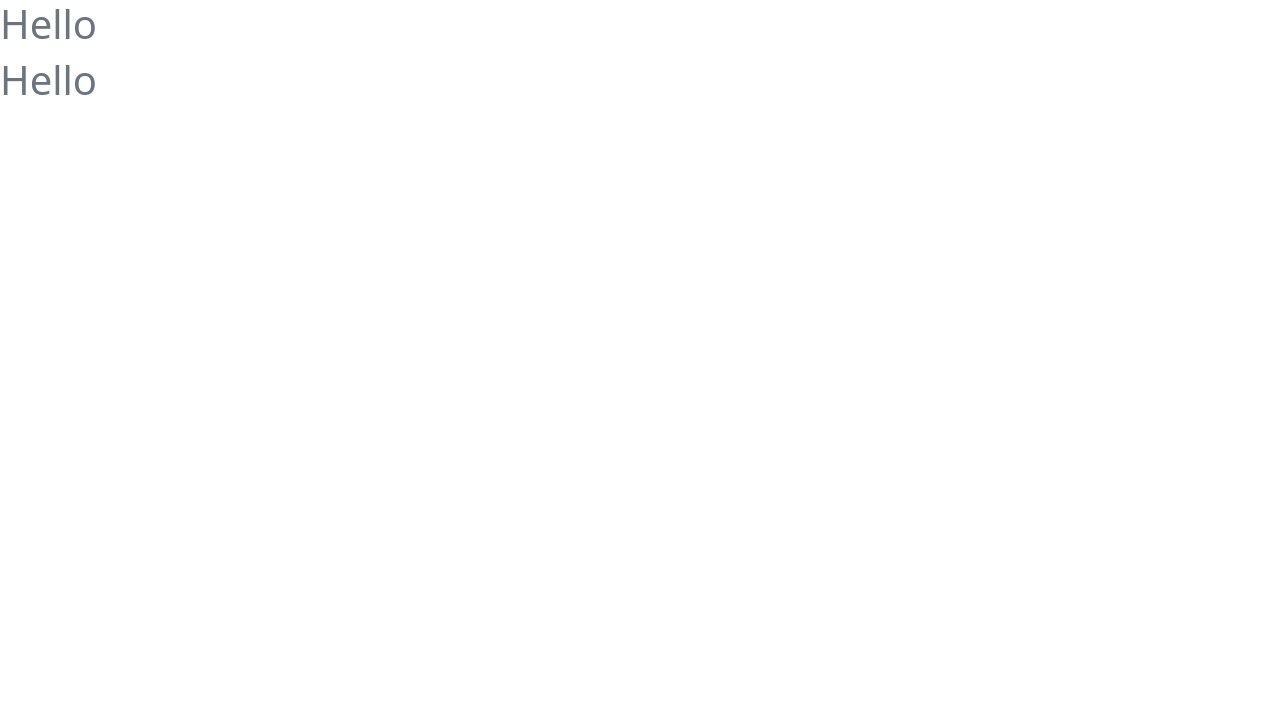
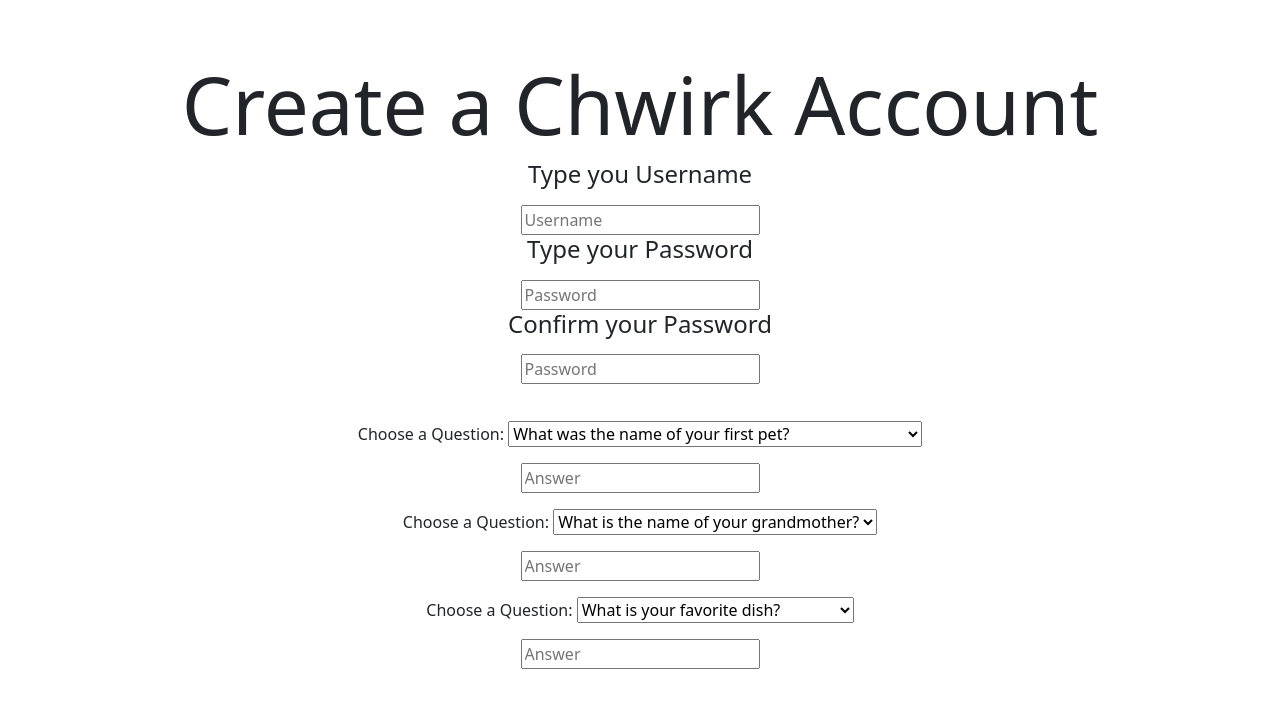
Before and after one commit to zmcclendon1/Chwirk, a website: page createaccount.html in a window 1280 px wide. Drawn offline with nearby package versions, Linux system fonts and the light colour scheme.

Commit message:
Fixed the logo /// still have to get it centered// Also changed the colors and made the buttons and input boxes a bit larger

```diff
--- a/createaccount.html
+++ b/createaccount.html
@@ -8,31 +8,71 @@
     <link rel="stylesheet" href="style.css">
 </head>
 <body>
-    <h1 class="text-secondary">Hello</h1>
+    <h1 class="text-secondary">&nbsp</h1>
+    <main>
+        <section class="square">
+            <h1 class="display-1 text-center">Create a Chwirk Account</h1>
 
+            <h4 class="text-center">Type you Username</h4>
+            <p></p>
+            <form class="text-center" acion="">
+                <input type="username" name="useranme" placeholder="Username">
+            </form>
+            <h4 class="text-center">Type your Password</h4>
+            <p></p>
+            <form class="text-center" action="">
+                <input type="password" name="password" placeholder="Password">
+            </form>
+            <h4 class="text-center">Confirm your Password</h4>
+            <p></p>
+            <form class="text-center" action="">
+                <input type="password" name="password" placeholder="Password">
+            </form>
+            <h4>&nbsp</h4>
+            <h2 class="text-center"></h2>
+            <div class="text-center">
+            <label for="Questionaire-1">Choose a Question:</label>
+
+            <select name="Questionaire" id="Questionaire">
+            <option value="Q1">What was the name of your first pet?</option>
+            <option value="Q2">What was the name of your high school?</option>
+            <option value="Q3">What is the name of the city/town you were born in?</option>
+            </select>
+            <p></p>
+            <form class="text-center" action="">
+                <input type="answer1" name="Answer1" placeholder="Answer">
+            </form>
+            <p></p>
+            <label for="Questionaire-2">Choose a Question:</label>
+
+            <select name="Questionaire" id="Questionaire">
+            <option value="Q1">What is the name of your grandmother?</option>
+            <option value="Q2">What is the name of your cousin?</option>
+            <option value="Q3">What is the name of your favorite book?</option>
+            </select>
+            <p></p>
+            <form class="text-center" action="">
+                <input type="answer2" name="Answer2" placeholder="Answer">
+            </form>
+            <p></p>
+            <label for="Questionaire-3">Choose a Question:</label>
+
+            <select name="Questionaire" id="Questionaire">
+            <option value="Q1">What is your favorite dish?</option>
+            <option value="Q2">When was your first kiss?</option>
+            <option value="Q3">What is your favorite video game?</option>
+            </select>
+            <p></p>
+            <form class="text-center" action="">
+                <input type="answer3" name="Answer3" placeholder="Answer">
+            </form>
+            <p>&nbsp</p>
+            </div>
+        </section>
+    </main>
 
 
     <script src="https://cdn.jsdelivr.net/npm/@popperjs/core@2.11.8/dist/umd/popper.min.js" integrity="sha384-I7E8VVD/ismYTF4hNIPjVp/Zjvgyol6VFvRkX/vR+Vc4jQkC+hVqc2pM8ODewa9r" crossorigin="anonymous"></script>
     <script src="https://cdn.jsdelivr.net/npm/bootstrap@5.3.2/dist/js/bootstrap.min.js" integrity="sha384-BBtl+eGJRgqQAUMxJ7pMwbEyER4l1g+O15P+16Ep7Q9Q+zqX6gSbd85u4mG4QzX+" crossorigin="anonymous"></script>
 </body>
 </html>
-
-
-<!DOCTYPE html>
-<html lang="en">
-<head>
-    <meta charset="UTF-8">
-    <meta name="viewport" content="width=device-width, initial-scale=1.0">
-    <title>Document</title>
-    <link rel="stylesheet" href="https://cdn.jsdelivr.net/npm/bootstrap@5.3.2/dist/css/bootstrap.min.css">
-    <link rel="stylesheet" href="style.css">
-</head>
-<body>
-    <h1 class="text-secondary">Hello</h1>
-
-
-
-    <script src="https://cdn.jsdelivr.net/npm/@popperjs/core@2.11.8/dist/umd/popper.min.js" integrity="sha384-I7E8VVD/ismYTF4hNIPjVp/Zjvgyol6VFvRkX/vR+Vc4jQkC+hVqc2pM8ODewa9r" crossorigin="anonymous"></script>
-    <script src="https://cdn.jsdelivr.net/npm/bootstrap@5.3.2/dist/js/bootstrap.min.js" integrity="sha384-BBtl+eGJRgqQAUMxJ7pMwbEyER4l1g+O15P+16Ep7Q9Q+zqX6gSbd85u4mG4QzX+" crossorigin="anonymous"></script>
-</body>
-</html>
--- a/sass/main.scss
+++ b/sass/main.scss
@@ -1,4 +1,16 @@
-$secondary: #353935;
+//Colors
+$primary:       #353839 !default;
+// $secondary:     $gray-600 !default;
+// $success:       $green !default;
+// $info:          $cyan !default;
+// $warning:       $yellow !default;
+// $danger:        $red !default;
+// $light:         $gray-100 !default;
+// $dark:          $gray-900 !default;
+
+
+//Custom CSS
+
 
 
 //ALL SASS ABOVE THIS LINE
```
Also changed, not shown: index.html (+8 -8 lines), Assets/Chwirk Logo.png (added), style.css, 1 other file.
